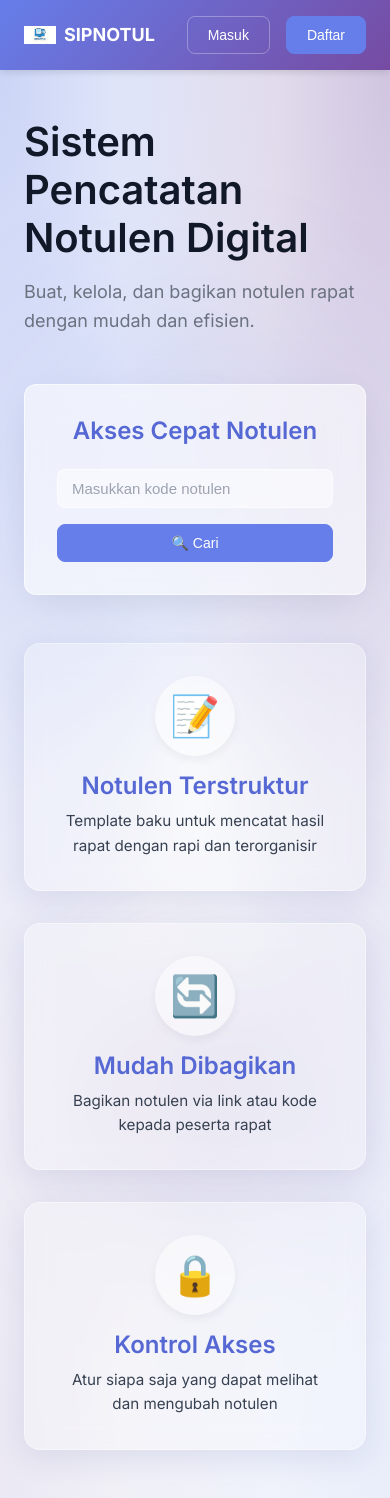
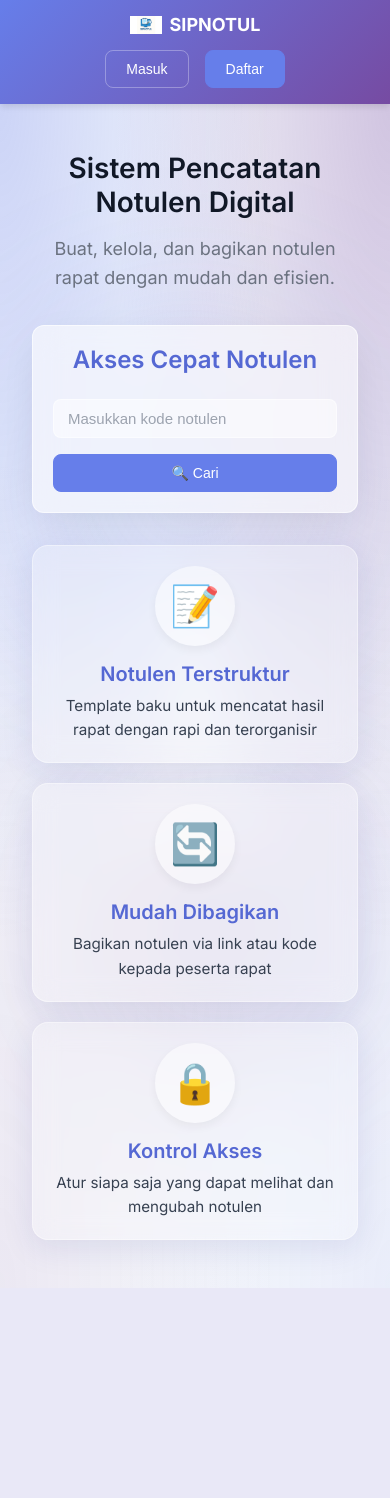
Before and after one commit to Crist-afk/sipnotul-pbl, a PHP site: page /index.html in a window 390 px wide. After the commit the page ends 1240 px from the top, so only its background shows below. Run offline with PHP 8.4, Linux system fonts and the light colour scheme.

Commit message:
otomatis menyesuaikan ke tiap perangkat

```diff
--- a/src/styles.css
+++ b/src/styles.css
@@ -918,3 +918,141 @@ main .card > div[style*="background: var(--gray-50)"] {
     border-radius: var(--radius-md);
     box-shadow: inset 0 0 20px rgba(255, 255, 255, 0.5); /* Efek kedalaman */
 }
+
+/* ============================================
+   RESPONSIVE DESIGN (MOBILE & TABLET)
+   ============================================
+   Tambahkan kode ini di bagian paling bawah styles.css
+   agar tampilan menyesuaikan semua ukuran layar.
+*/
+
+/* 1. Tablet & Layar Menengah (max-width: 992px) */
+@media (max-width: 992px) {
+    /* Kecilkan container agar tidak terlalu mepet pinggir */
+    .container {
+        padding: 0 var(--space-md);
+        max-width: 100%;
+    }
+
+    /* Header Manage: Susun ulang navigasi */
+    .header-left {
+        gap: var(--space-md);
+    }
+}
+
+/* 2. HP / Smartphone (max-width: 768px) */
+@media (max-width: 768px) {
+
+    /* === GLOBAL ADJUSTMENTS === */
+    /* Kecilkan ukuran font judul agar tidak makan tempat */
+    h1 { font-size: 1.75rem; }
+    h2 { font-size: 1.5rem; }
+    h3 { font-size: 1.25rem; }
+
+    /* Kurangi jarak spasi yang terlalu lebar di HP */
+    :root {
+        --space-xl: 1.25rem;
+        --space-2xl: 2rem;
+    }
+
+    /* === HEADER / NAVIGATION === */
+    /* Buat header menumpuk ke bawah (Logo di atas, tombol di bawah) */
+    .header-inner {
+        flex-direction: column;
+        gap: 1rem;
+        padding-bottom: 1rem;
+    }
+
+    .header-left, .header-controls {
+        width: 100%;
+        justify-content: center;
+        flex-wrap: wrap; /* Agar tombol tidak keluar layar */
+    }
+
+    /* Menu Navigasi (Dashboard, Kelola) */
+    .main-nav {
+        width: 100%;
+        justify-content: center;
+        gap: 1rem;
+        margin-top: 0.5rem;
+    }
+
+    .main-nav a {
+        font-size: 0.9rem;
+        padding: 0.5rem;
+    }
+
+    /* Logo di Landing Page */
+    .navbar .container {
+        flex-direction: column;
+        gap: 1rem;
+    }
+
+    /* === MANAGE PAGE (Kelola Notulen) === */
+    /* Baris Pencarian & Filter: Tumpuk ke bawah */
+    main .card > div[style*="display: flex"] {
+        flex-direction: column;
+        align-items: stretch !important; /* Paksa lebar penuh */
+        gap: 1rem;
+    }
+
+    /* Input pencarian & Select jadi lebar penuh */
+    #searchInput, #sortSelect {
+        width: 100% !important;
+        min-width: unset !important;
+    }
+
+    /* Kotak Statistik: Tumpuk ke bawah */
+    div[style*="background: var(--gray-50)"],
+    div[style*="background: rgba(255, 255, 255, 0.3)"] {
+        flex-direction: column;
+        align-items: center; /* Tengah */
+        text-align: center;
+        gap: 1rem !important;
+    }
+
+    /* Garis pemisah antar statistik di HP */
+    div[style*="background: var(--gray-50)"] > div,
+    div[style*="background: rgba(255, 255, 255, 0.3)"] > div {
+        width: 100%;
+        border-bottom: 1px solid rgba(0,0,0,0.05);
+        padding-bottom: 0.5rem;
+    }
+
+    /* === LANDING PAGE === */
+    /* Hero Section */
+    .hero {
+        padding: 3rem 0;
+        text-align: center;
+    }
+
+    .hero-content {
+        padding: 0 1rem;
+    }
+
+    /* Input Search Kode Notulen */
+    .input-group {
+        flex-direction: column;
+    }
+
+    .input-group .btn {
+        width: 100%; /* Tombol cari jadi lebar penuh */
+    }
+
+    /* === GRIDS (Features & Notes) === */
+    /* Paksa menjadi 1 kolom di HP agar kartu besar dan terbaca */
+    .features, .notes-grid, .stats-grid {
+        grid-template-columns: 1fr;
+    }
+
+    /* === MODAL === */
+    .modal-content {
+        width: 95%; /* Modal hampir memenuhi layar HP */
+        margin: 1rem;
+        max-height: 85vh; /* Agar bisa di-scroll jika keyboard muncul */
+    }
+
+    .form-row {
+        grid-template-columns: 1fr; /* Form register nama depan/belakang jadi susun bawah */
+    }
+}
```
